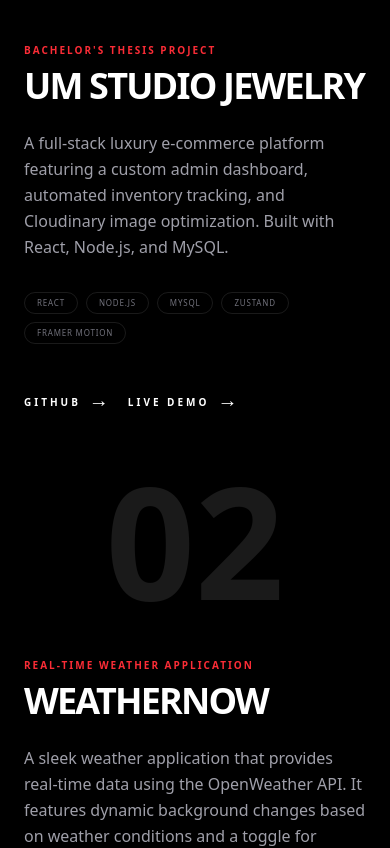
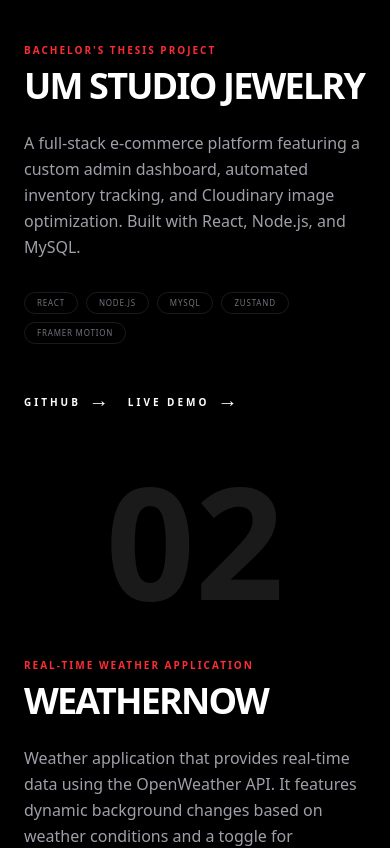
Before and after one commit to mmiklovaitemm/my-portfolio, a Next.js app: page / in a window 390 px wide. Shown: the part 3560-4408 px from the top of the page. Built offline with nearby package versions, Linux system fonts and the light colour scheme.

Commit message:
resolve mobile rendering bug for project numbers and enable dynamic gallery titles

```diff
--- a/components/Projects.tsx
+++ b/components/Projects.tsx
@@ -3,6 +3,17 @@
 import { motion, Variants, AnimatePresence } from "framer-motion";
 import Image from "next/image";
 import { useState, useEffect, useRef } from "react";
+
+interface Project {
+  id: string;
+  title: string;
+  subtitle: string;
+  images: string[];
+  description: string;
+  tech: string[];
+  link: string;
+  live: string;
+}
 
 interface ProjectsProps {
   containerVars: Variants;
@@ -10,7 +21,7 @@ interface ProjectsProps {
   scrollConfig: { once: boolean; amount: number };
 }
 
-const projectsData = [
+const projectsData: Project[] = [
   {
     id: "01",
     title: "UM Studio Jewelry",
@@ -26,7 +37,7 @@ const projectsData = [
       "/projects/umStudioAdmin2.webp",
     ],
     description:
-      "A full-stack luxury e-commerce platform featuring a custom admin dashboard, automated inventory tracking, and Cloudinary image optimization. Built with React, Node.js, and MySQL.",
+      "A full-stack e-commerce platform featuring a custom admin dashboard, automated inventory tracking, and Cloudinary image optimization. Built with React, Node.js, and MySQL.",
     tech: ["React", "Node.js", "MySQL", "Zustand", "Framer Motion"],
     link: "https://github.com/mmiklovaitemm/bd-shop",
     live: "https://bd-shop-gray.vercel.app/",
@@ -42,7 +53,7 @@ const projectsData = [
       "/projects/WeatherNow-MobileView.png",
     ],
     description:
-      "A sleek weather application that provides real-time data using the OpenWeather API. It features dynamic background changes based on weather conditions and a toggle for metric/imperial units.",
+      "Weather application that provides real-time data using the OpenWeather API. It features dynamic background changes based on weather conditions and a toggle for metric/imperial units.",
     tech: ["Next.js", "TypeScript", "Tailwind CSS", "OpenWeather API"],
     link: "https://github.com/mmiklovaitemm/weather-app",
     live: "https://mmiklovaitemm.github.io/weather-app/",
@@ -54,12 +65,10 @@ export default function Projects({
   itemVars,
   scrollConfig,
 }: ProjectsProps) {
-  const [selectedProject, setSelectedProject] = useState<
-    (typeof projectsData)[0] | null
-  >(null);
+  const [activeProject, setActiveProject] = useState<Project | null>(null);
   const galleryRef = useRef<HTMLDivElement>(null);
 
-  const closeGallery = () => setSelectedProject(null);
+  const closeGallery = () => setActiveProject(null);
 
   useEffect(() => {
     const handleResize = () => {
@@ -68,7 +77,7 @@ export default function Projects({
       }
     };
 
-    if (selectedProject) {
+    if (activeProject) {
       document.body.style.overflow = "hidden";
       document.body.classList.add("gallery-open");
 
@@ -84,7 +93,7 @@ export default function Projects({
       document.body.style.overflow = "unset";
       document.body.classList.remove("gallery-open");
     }
-  }, [selectedProject]);
+  }, [activeProject]);
 
   return (
     <section
@@ -110,16 +119,16 @@ export default function Projects({
             whileInView="animate"
             viewport={scrollConfig}
             variants={containerVars}
-            className={`grid grid-cols-1 md:grid-cols-12 gap-6 md:gap-8 items-center py-4 md:py-20`}
+            className="grid grid-cols-1 md:grid-cols-12 gap-6 md:gap-8 items-center py-4 md:py-20"
           >
             {/* Number */}
             <div className="md:col-span-4 relative flex items-center justify-center py-4 md:py-0">
-              <span className="text-[40vw] md:text-[12rem] font-bold leading-none select-none text-white/10 md:text-transparent md:[-webkit-text-stroke:1px_rgba(255,255,255,0.4)]">
+              <span className="text-[40vw] md:text-[12rem] font-bold leading-none select-none text-white/10 md:text-transparent md:[-webkit-text-stroke:1px_rgba(255,255,255,0.6)]">
                 {project.id}
               </span>
             </div>
 
-            {/* Project info */}
+            {/* Project information */}
             <div className="md:col-span-8 space-y-6 md:space-y-8 pl-0 md:pl-12">
               <div className="space-y-2 text-left">
                 <motion.p
@@ -185,7 +194,7 @@ export default function Projects({
                 </a>
 
                 <button
-                  onClick={() => setSelectedProject(project)}
+                  onClick={() => setActiveProject(project)}
                   className="hidden md:inline-flex group/link items-center gap-2 text-[10px] uppercase tracking-[0.3em] font-bold text-zinc-400 hover:text-white transition-colors border-l border-white/20 pl-6"
                 >
                   <span>View Images</span>
@@ -199,8 +208,9 @@ export default function Projects({
         ))}
       </div>
 
+      {/* Gallery */}
       <AnimatePresence>
-        {selectedProject && (
+        {activeProject && (
           <motion.div
             ref={galleryRef}
             initial={{ opacity: 0 }}
@@ -228,11 +238,11 @@ export default function Projects({
                   Visual Showcase
                 </span>
                 <h2 className="text-6xl font-bold uppercase tracking-tighter text-white">
-                  {selectedProject.title}
+                  {activeProject.title}
                 </h2>
               </div>
 
-              {selectedProject.images.map((img, i) => (
+              {activeProject.images.map((img, i) => (
                 <motion.div
                   initial={{ opacity: 0, y: 30 }}
                   whileInView={{ opacity: 1, y: 0 }}
@@ -243,7 +253,7 @@ export default function Projects({
                 >
                   <Image
                     src={img}
-                    alt={`Screenshot ${i + 1}`}
+                    alt={`${activeProject.title} screenshot ${i + 1}`}
                     fill
                     className="object-contain"
                     unoptimized
```
